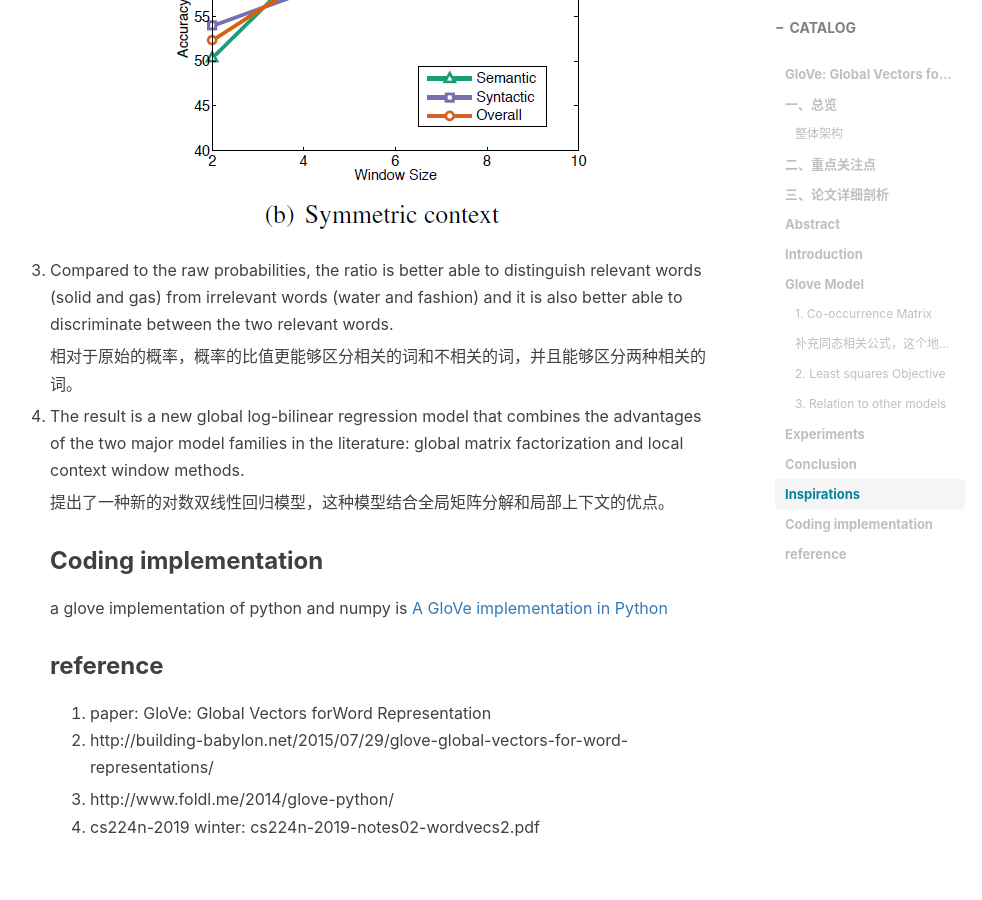
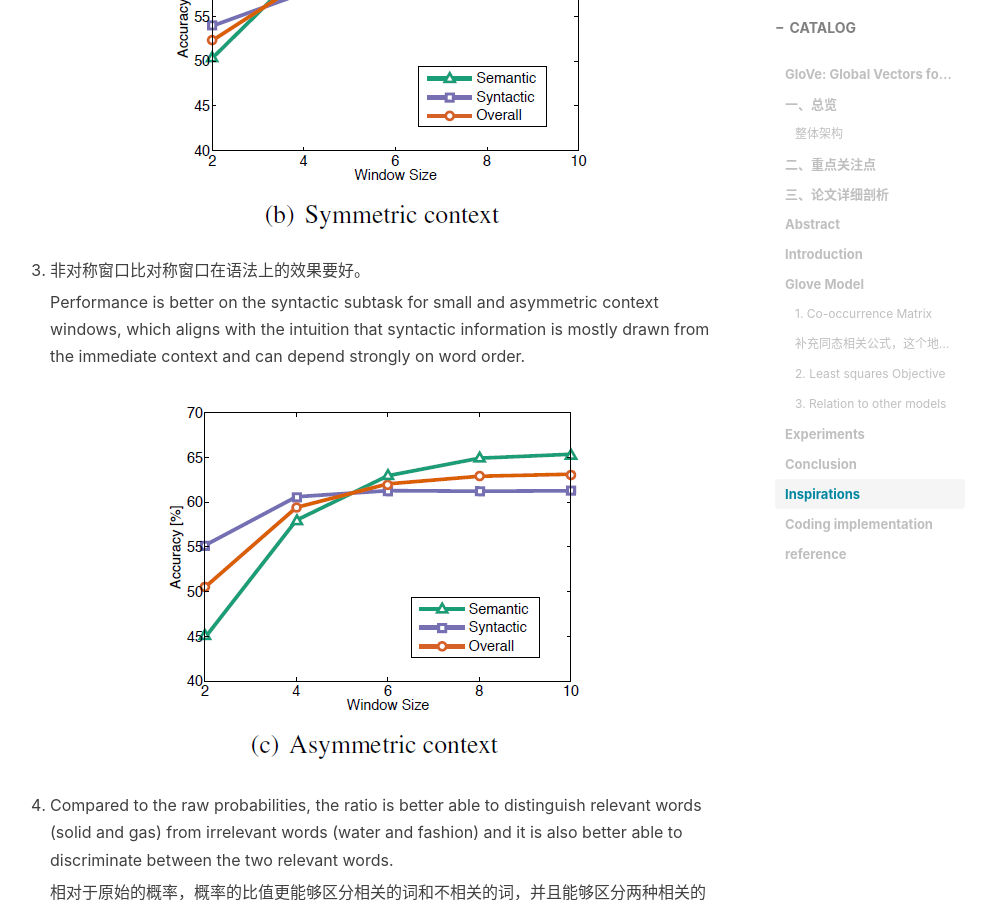
Before and after one commit to lvjiujin/lvjiujin.github.io, a Jekyll site: the page built from _posts/2020-7-07-Glove模型.md, in a window 1280 px wide and 900 px high, scrolled down 12653 px. Shown: the whole window, without its empty margins (255-1237 px from the left). Built offline with Jekyll 4.4.1, drawn with Linux system fonts in a browser that asks for light colours; nearby versions of some CDN libraries; formulas are drawn with MathJax 3; comment, search, counter and statistics services are not loaded.

Commit message:
add a asymmetirc pic

```diff
--- a/_posts/2020-7-07-Glove模型.md
+++ b/_posts/2020-7-07-Glove模型.md
@@ -74,7 +74,6 @@ We analyze and make explicit the model properties needed for such regularities t
 我们分析并明确了在词向量中出现这些规则所需的模型属性。
 
 <table><tr><td bgcolor=violet>The result is a new global log bilinear regression model that combines the advantages of the two major model families in the literature: global matrix factorization and local context window methods. Our model efficiently leverages statistical information by training only on the nonzero elements in a word-word cooccurrence matrix, rather than on the entire sparse matrix or on individual context windows in a large corpus.</td></tr></table>
-
 结果就是一种新的全局对数双线性回归模型结合了两种重要的模型家族：全局矩阵分解和局部上下文窗口方法。
 
 ## Introduction
@@ -356,11 +355,17 @@ and named entity recognition tasks.
 
    ![windows_size比较](/img/in-post/glove/windows_size_compare.png)
 
-3. Compared to the raw probabilities, the ratio is better able to distinguish relevant words (solid and gas) from irrelevant words (water and fashion) and it is also better able to discriminate between the two relevant words.
+3. 非对称窗口比对称窗口在语法上的效果要好。
+
+   Performance is better on the syntactic subtask for small and asymmetric context windows, which aligns with the intuition that syntactic information is mostly drawn from the immediate context and can depend strongly on word order.
+
+   ![image-20200721162402537](/img/in-post/glove/symmetric_asymmetric_window.png)
+
+4. Compared to the raw probabilities, the ratio is better able to distinguish relevant words (solid and gas) from irrelevant words (water and fashion) and it is also better able to discriminate between the two relevant words.
 
    相对于原始的概率，概率的比值更能够区分相关的词和不相关的词，并且能够区分两种相关的词。
 
-4. The result is a new global log-bilinear regression model that combines the advantages of the two major model families in the literature: global matrix factorization and local context window methods.
+5. The result is a new global log-bilinear regression model that combines the advantages of the two major model families in the literature: global matrix factorization and local context window methods.
 
    提出了一种新的对数双线性回归模型，这种模型结合全局矩阵分解和局部上下文的优点。
 
```
Also changed, not shown: img/in-post/glove/symmetric_asymmetric_window.png (added).
